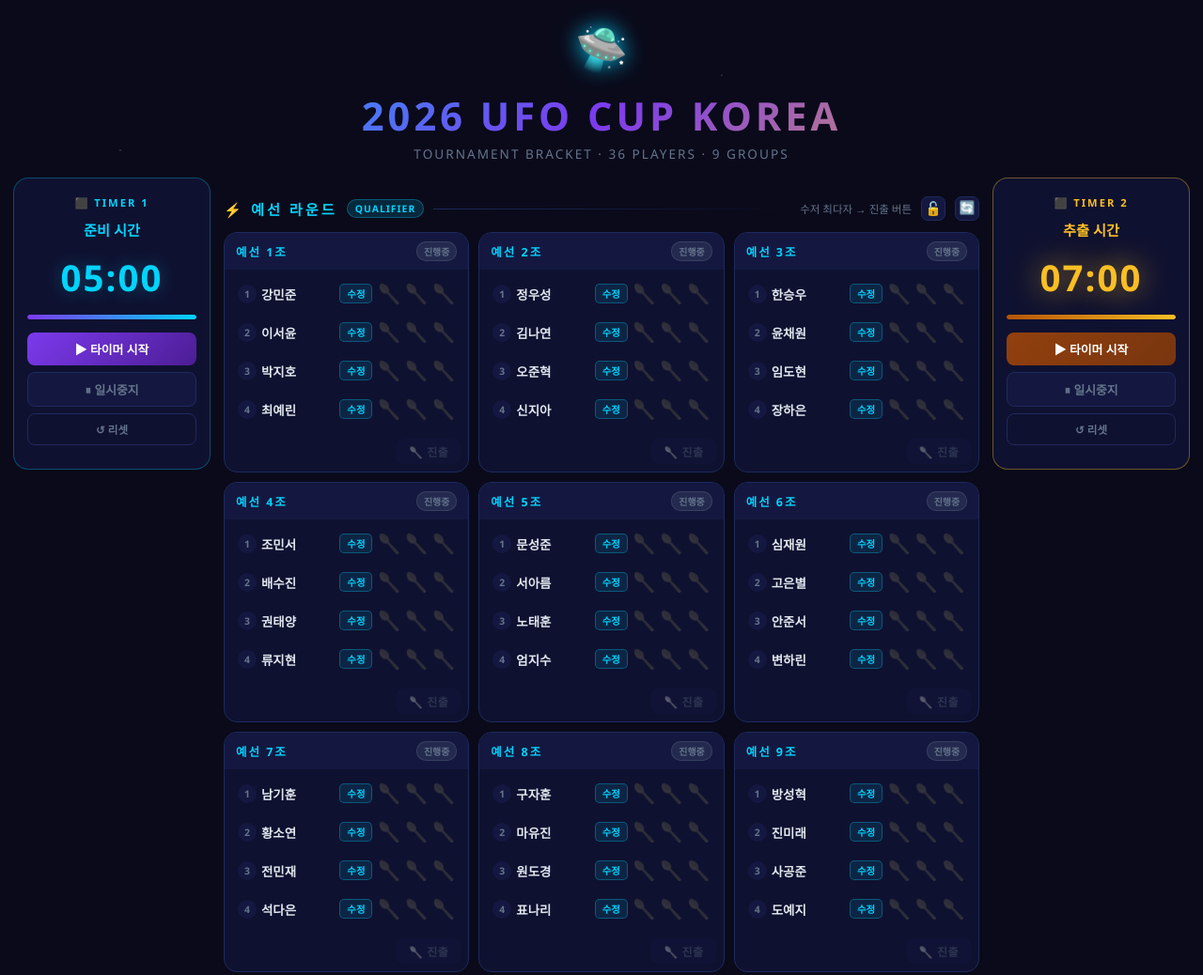
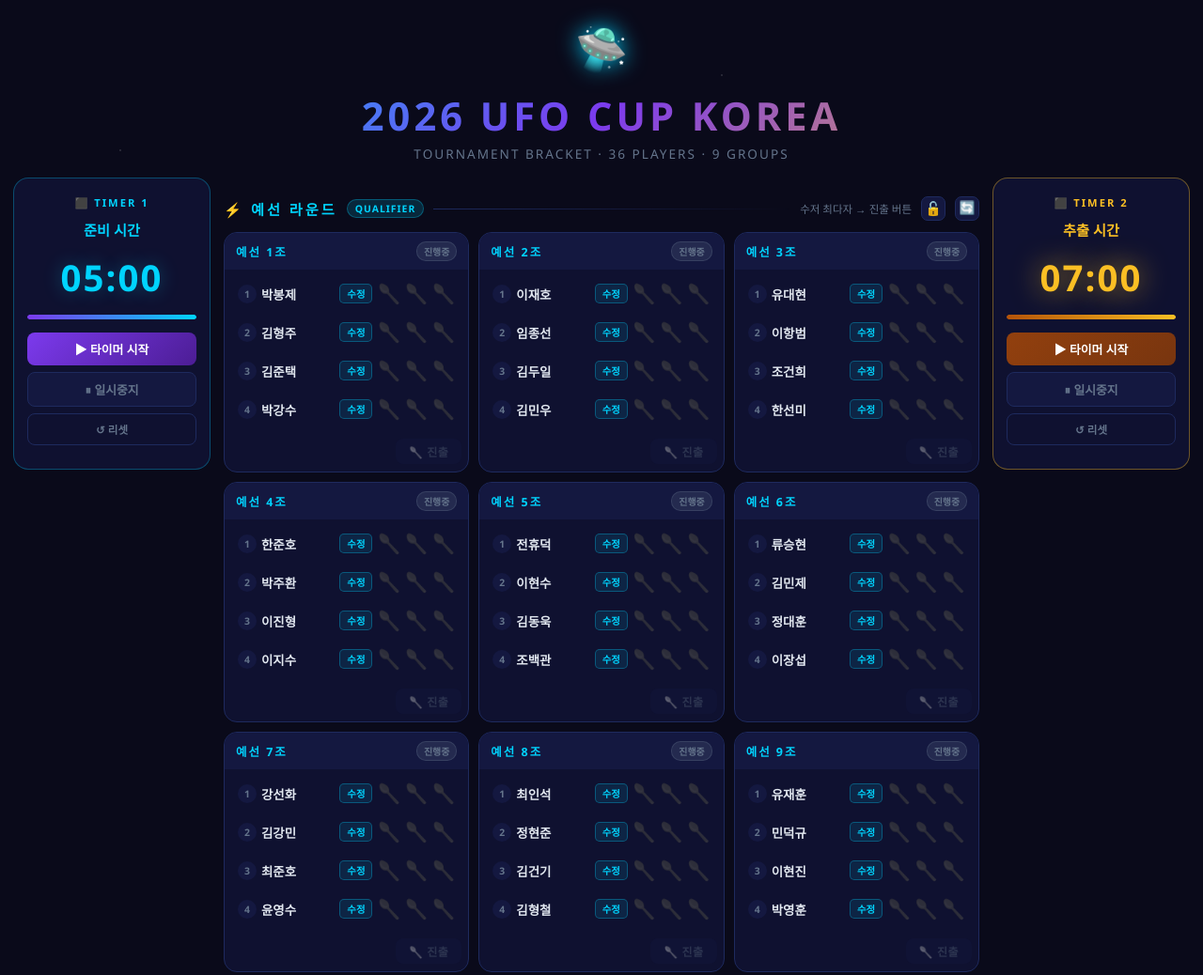
Before and after one commit to jayjeonghokim/2026_UFOCUP_KOREA, a plain HTML site: page index.html in a window 1280 px wide. Shown: the top 1038 px of the page at 94% size. Drawn offline with Linux system fonts and the light colour scheme.

Commit message:
feat: 실제 참가자 36명 이름으로 교체 (예선 1~9조 배정)
- DEFAULT_NAMES 전면 교체 (더미 이름 → 실제 참가자)
- 예선 1조: 박봉제 김형주 김준택 박강수
- 예선 2조: 이재호 임종선 김두일 김민우
- 예선 3조: 유대현 이항범 조건희 한선미
- 예선 4조: 한준호 박주환 이진형 이지수
- 예선 5조: 전휴덕 이현수 김동욱 조백관
- 예선 6조: 류승현 김민제 정대훈 이장섭
- 예선 7조: 강선화 김강민 최준호 윤영수
- 예선 8조: 최인석 정현준 김건기 김형철
- 예선 9조: 유재훈 민덕규 이현진 박영훈
- localStorage 키 ufo2026_v4 → ufo2026_v5 (이전 데이터 충돌 방지)

Co-Authored-By: Claude Sonnet 4.6 <noreply@anthropic.com>

```diff
--- a/index.html
+++ b/index.html
@@ -771,15 +771,15 @@
    CONFIG
 ══════════════════════════════════════════ */
 const DEFAULT_NAMES = [
-  ['강민준','이서윤','박지호','최예린'],
-  ['정우성','김나연','오준혁','신지아'],
-  ['한승우','윤채원','임도현','장하은'],
-  ['조민서','배수진','권태양','류지현'],
-  ['문성준','서아름','노태훈','엄지수'],
-  ['심재원','고은별','안준서','변하린'],
-  ['남기훈','황소연','전민재','석다은'],
-  ['구자훈','마유진','원도경','표나리'],
-  ['방성혁','진미래','사공준','도예지'],
+  ['박봉제','김형주','김준택','박강수'],
+  ['이재호','임종선','김두일','김민우'],
+  ['유대현','이항범','조건희','한선미'],
+  ['한준호','박주환','이진형','이지수'],
+  ['전휴덕','이현수','김동욱','조백관'],
+  ['류승현','김민제','정대훈','이장섭'],
+  ['강선화','김강민','최준호','윤영수'],
+  ['최인석','정현준','김건기','김형철'],
+  ['유재훈','민덕규','이현진','박영훈'],
 ];
 
 const MAX_SPOONS  = 3;
@@ -1454,7 +1454,7 @@ function updateTimerDisplay(id){
 ══════════════════════════════════════════ */
 function saveState(){
   try {
-    localStorage.setItem('ufo2026_v4', JSON.stringify({
+    localStorage.setItem('ufo2026_v5', JSON.stringify({
       qualifier:state.qualifier, finalists:state.finalists,
       shuffled:state.shuffled,   semi:state.semi,
       final:state.final,         champion:state.champion,
@@ -1463,7 +1463,7 @@ function saveState(){
 }
 function loadState(){
   try {
-    const raw=localStorage.getItem('ufo2026_v4');
+    const raw=localStorage.getItem('ufo2026_v5');
     if(!raw) return;
     const s=JSON.parse(raw);
     if(s.qualifier) state.qualifier=s.qualifier;
```
